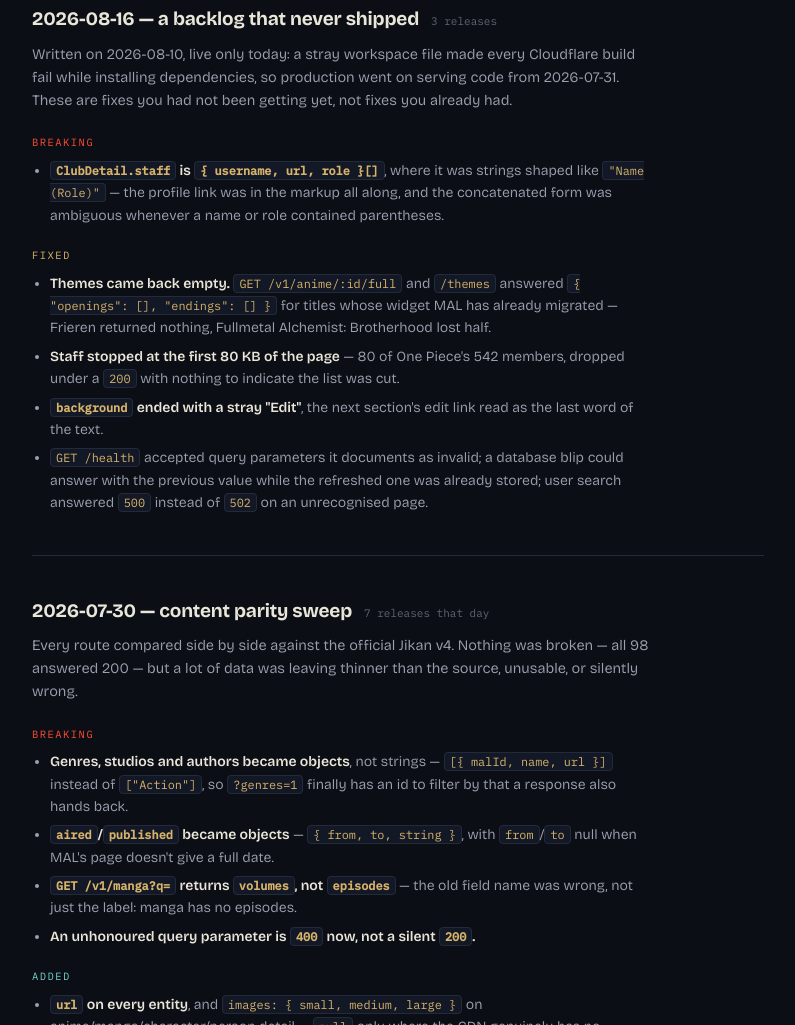
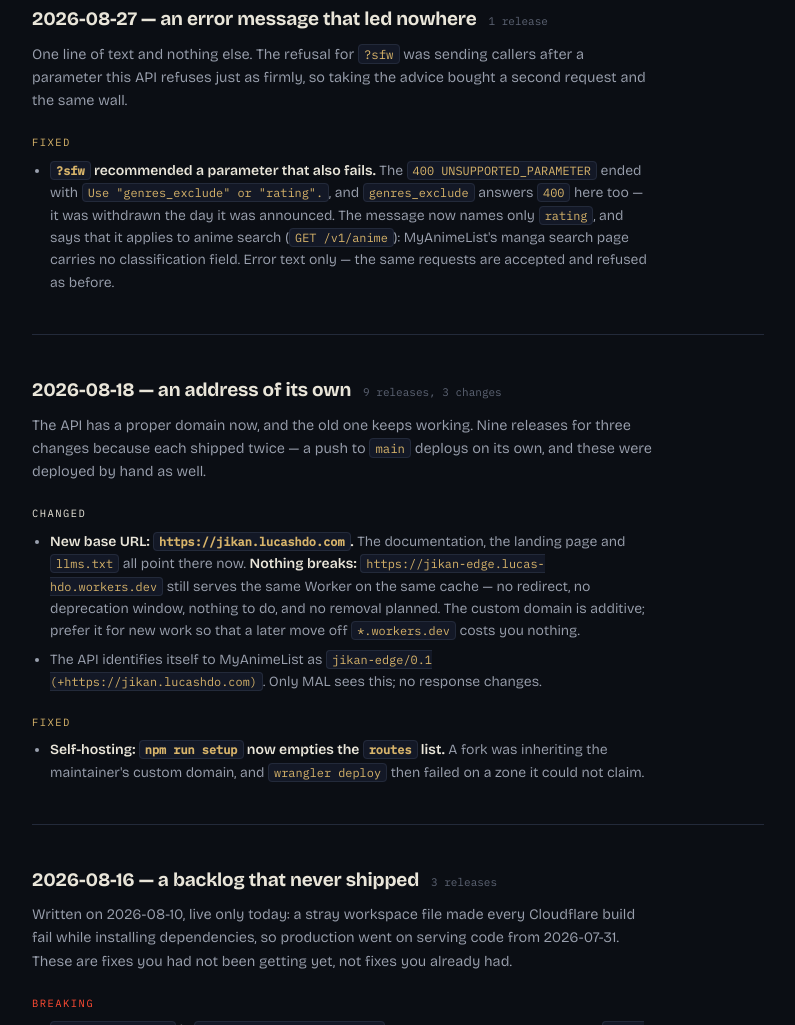
Before and after one commit to LucasHenriqueDiniz/jikan-edge, a website: page site/changelog.html in a window 1280 px wide. Shown: the part 379-1404 px from the top of the page, without its empty margins (242-1037 px from the left). Drawn offline with nearby package versions, Linux system fonts and the light colour scheme.

Commit message:
docs: mirror the 2026-08-18 and 2026-08-27 entries onto the changelog page
site/changelog.html stopped at 2026-08-16, so the two most recent
CHANGELOG.md sections had never reached the public page. The gap that
mattered: the new base URL https://jikan.lucashdo.com was announced in
the file and nowhere a consumer would look.

Both sections are hand-written summaries in the style of the existing
entries, not a dump of the markdown:

- 2026-08-27 — the ?sfw message that recommended genres_exclude, which
  this API refuses just as firmly. Error text only.
- 2026-08-18 — the new base URL, with the non-breaking guarantee given
  its own emphasis (same Worker, same cache, no redirect, no
  deprecation, no removal planned), plus MAL_USER_AGENT and the
  self-hosting `npm run setup` routes fix.

Adds one CSS rule, .group-label.changed. The page only styled
breaking/added/fixed; the base URL keeps CHANGELOG.md's own "Changed"
grouping, since Breaking would be false and Added would bury the point
that nothing was replaced.

No CHANGELOG.md entry: this changes no route, response shape, error
code or cache behaviour — it is the page catching up to facts the file
already published.

Co-Authored-By: Claude Opus 5 <noreply@anthropic.com>

```diff
--- a/site/changelog.html
+++ b/site/changelog.html
@@ -80,6 +80,7 @@ main .lede { color: var(--paper-dim); margin-top: 12px; max-width: 62ch; }
 .group-label.breaking { color: var(--vermillion); }
 .group-label.added { color: var(--teal); }
 .group-label.fixed { color: var(--gold); }
+.group-label.changed { color: var(--paper); }
 .entry ul { margin: 6px 0 0 18px; }
 .entry li { color: var(--paper-dim); font-size: 14px; margin-top: 6px; max-width: 66ch; }
 .entry li b { color: var(--paper); font-weight: 600; }
@@ -117,6 +118,67 @@ footer a { color: var(--paper-dim); }
     <a class="gh-cta" href="https://github.com/LucasHenriqueDiniz/jikan-edge/blob/main/CHANGELOG.md" target="_blank" rel="noopener">
       Full changelog on GitHub <span class="arrow">↗</span>
     </a>
+
+    <div class="entry">
+      <div class="date">
+        <h2>2026-08-27 — an error message that led nowhere</h2>
+        <span class="versions">1 release</span>
+      </div>
+      <p class="summary">One line of text and nothing else. The refusal for <code>?sfw</code> was sending
+      callers after a parameter this API refuses just as firmly, so taking the advice bought a second
+      request and the same wall.</p>
+      <div class="groups">
+        <div>
+          <span class="group-label fixed">Fixed</span>
+          <ul>
+            <li><b><code>?sfw</code> recommended a parameter that also fails.</b> The
+            <code>400 UNSUPPORTED_PARAMETER</code> ended with <code>Use "genres_exclude" or "rating".</code>,
+            and <code>genres_exclude</code> answers <code>400</code> here too — it was withdrawn the day it
+            was announced. The message now names only <code>rating</code>, and says that it applies to anime
+            search (<code>GET /v1/anime</code>): MyAnimeList's manga search page carries no classification
+            field. Error text only — the same requests are accepted and refused as before.</li>
+          </ul>
+        </div>
+      </div>
+    </div>
+
+    <hr class="rule">
+
+    <div class="entry">
+      <div class="date">
+        <h2>2026-08-18 — an address of its own</h2>
+        <span class="versions">9 releases, 3 changes</span>
+      </div>
+      <p class="summary">The API has a proper domain now, and the old one keeps working. Nine releases for
+      three changes because each shipped twice — a push to <code>main</code> deploys on its own, and these
+      were deployed by hand as well.</p>
+      <div class="groups">
+        <div>
+          <span class="group-label changed">Changed</span>
+          <ul>
+            <li><b>New base URL: <code>https://jikan.lucashdo.com</code>.</b> The documentation, the landing
+            page and <code>llms.txt</code> all point there now. <b>Nothing breaks:</b>
+            <code>https://jikan-edge.lucas-hdo.workers.dev</code> still serves the same Worker on the same
+            cache — no redirect, no deprecation window, nothing to do, and no removal planned. The custom
+            domain is additive; prefer it for new work so that a later move off <code>*.workers.dev</code>
+            costs you nothing.</li>
+            <li>The API identifies itself to MyAnimeList as
+            <code>jikan-edge/0.1 (+https://jikan.lucashdo.com)</code>. Only MAL sees this; no response
+            changes.</li>
+          </ul>
+        </div>
+        <div>
+          <span class="group-label fixed">Fixed</span>
+          <ul>
+            <li><b>Self-hosting: <code>npm run setup</code> now empties the <code>routes</code> list.</b>
+            A fork was inheriting the maintainer's custom domain, and <code>wrangler deploy</code> then
+            failed on a zone it could not claim.</li>
+          </ul>
+        </div>
+      </div>
+    </div>
+
+    <hr class="rule">
 
     <div class="entry">
       <div class="date">
```
